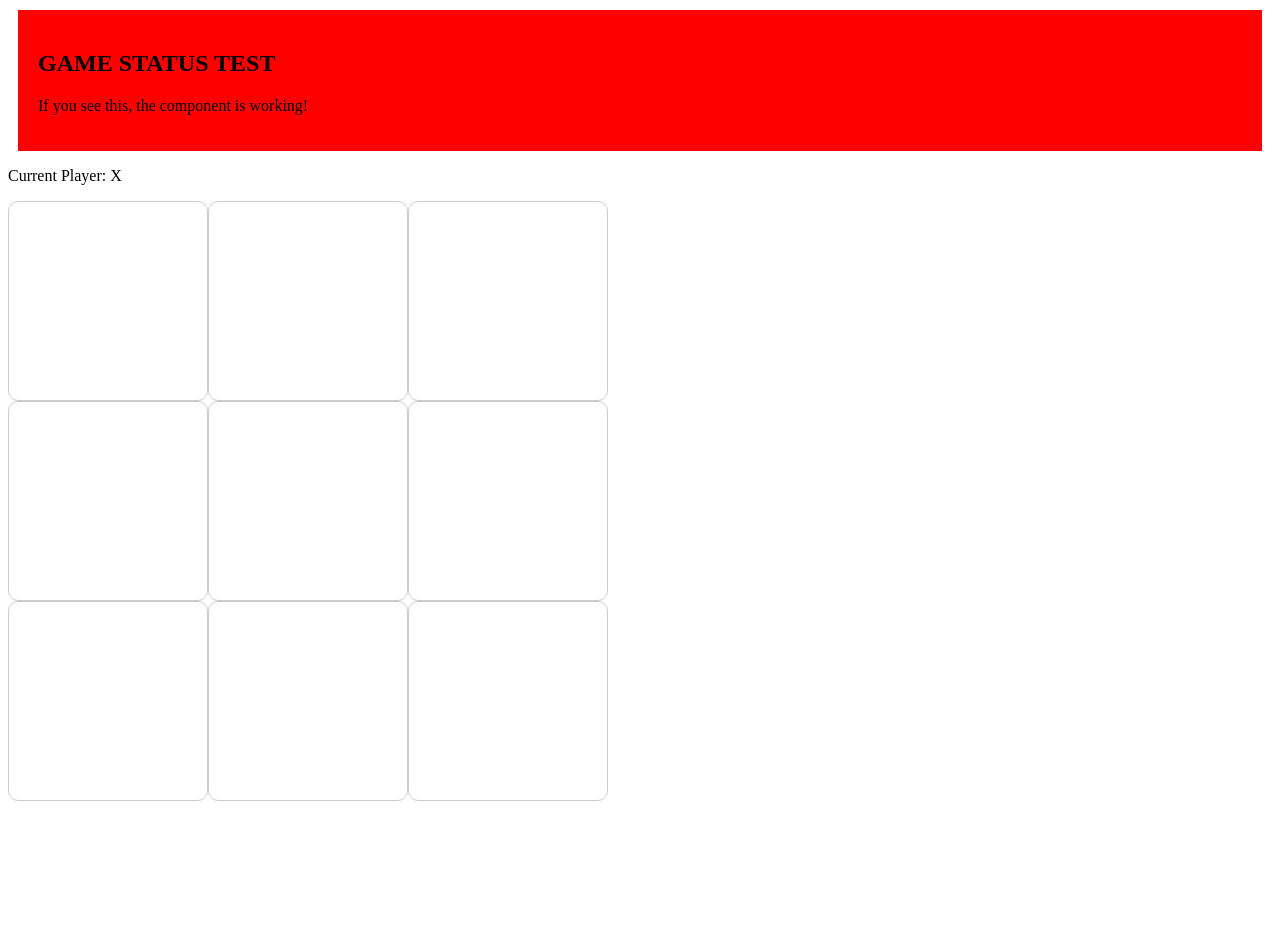
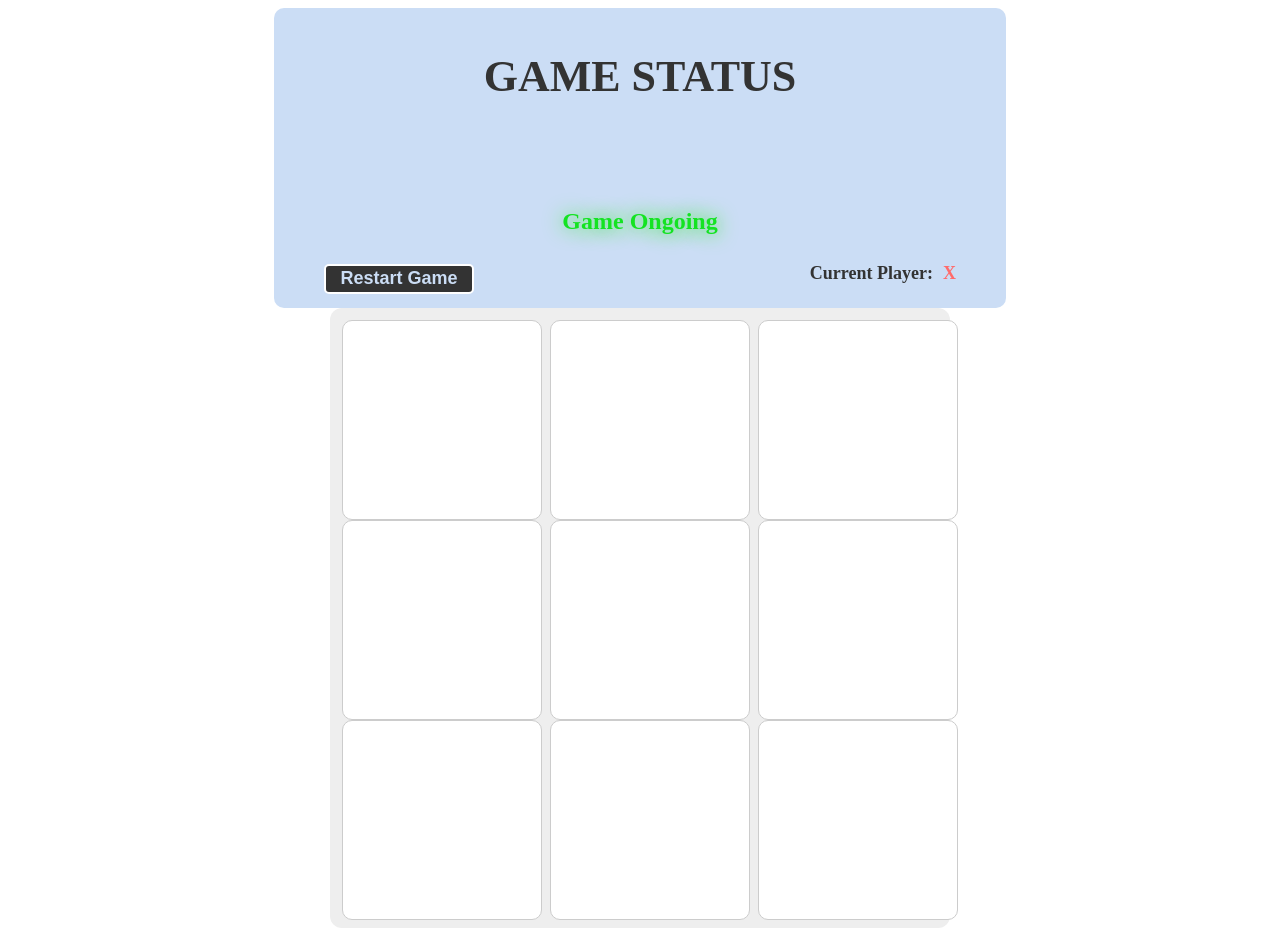
Before and after one commit to SoLNajle/tic-tac-toe-angular, an Angular app: page / in a window 1280 px wide. Before the commit the page ends 809 px from the top, so only its background shows below. Built offline with nearby package versions, Linux system fonts and the light colour scheme.

Commit message:
added confetti service, game logic and status css

```diff
--- a/package.json
+++ b/package.json
@@ -26,6 +26,7 @@
     "@angular/forms": "^20.1.0",
     "@angular/platform-browser": "^20.1.0",
     "@angular/router": "^20.1.0",
+    "canvas-confetti": "^1.9.3",
     "rxjs": "~7.8.0",
     "tslib": "^2.3.0",
     "zone.js": "~0.15.0"
@@ -34,6 +35,7 @@
     "@angular/build": "^20.1.0",
     "@angular/cli": "^20.1.0",
     "@angular/compiler-cli": "^20.1.0",
+    "@types/canvas-confetti": "^1.9.0",
     "@types/jasmine": "~5.1.0",
     "jasmine-core": "~5.8.0",
     "karma": "~6.4.0",
--- a/src/app/components/cell/cell.html
+++ b/src/app/components/cell/cell.html
@@ -1,4 +1,4 @@
 <button class="cell" (click)="onClick()"
- [disabled]="value !== ''"
+ [disabled]="value !== '' || gameOver"
  [value]="value"> {{ value  }}
 </button>
--- a/src/app/components/cell/cell.ts
+++ b/src/app/components/cell/cell.ts
@@ -10,6 +10,7 @@ import { Component, Input, Output, EventEmitter } from '@angular/core';
 })
 export class Cell {
   @Input() value: string = "O"; // Now it can receive data from parent
+  @Input() gameOver: boolean = false;
   @Output() CellClicked = new EventEmitter<void>(); // or EventEmitter<{row: number, col: number}>()
 
 
--- a/src/app/components/game-board/game-board.css
+++ b/src/app/components/game-board/game-board.css
@@ -11,3 +11,17 @@
   padding: 12px;
   box-sizing: border-box;
 }
+
+.game-board-grid {
+  display: grid;
+  grid-template-columns: repeat(3, 1fr);
+  grid-template-rows: repeat(3, 1fr);
+  gap: 8px;
+  width: 620px; /* 3 * 200px cells + 2 * 8px gap */
+  height: 620px;
+  margin: 0 auto;
+  background: #eee;
+  border-radius: 12px;
+  padding: 12px;
+  box-sizing: border-box;
+}
--- a/src/app/components/game-board/game-board.html
+++ b/src/app/components/game-board/game-board.html
@@ -1,11 +1,11 @@
 <!-- In game-board.html -->
-<app-game-status class="game-status"></app-game-status>
+<app-game-status class="game-status" [currentPlayer]="currentPlayer" [winner]="winner" [isDraw]="isDraw" [gameOver]="gameOver" (onRestartGameClicked)="onRestartGameClicked()"></app-game-status>
 <div class="game-board-grid">
-  <p>Current Player: {{ currentPlayer }}</p>
+
   @for (row of board; track $index; let rowIndex = $index) {
   <div class="row">
     @for (cell of row; track $index; let colIndex = $index) {
-    <app-cell [value]="cell" (CellClicked)="onCellClicked(rowIndex, colIndex)">
+    <app-cell [value]="cell" (CellClicked)="onCellClicked(rowIndex, colIndex)" [gameOver]="gameOver">
     </app-cell>
     }
   </div>
--- a/src/app/components/game-board/game-board.ts
+++ b/src/app/components/game-board/game-board.ts
@@ -2,15 +2,18 @@ import { Component } from '@angular/core';
 import { Cell } from '../cell/cell';
 import { CommonModule } from '@angular/common';
 import { GameStatus } from '../game-status/game-status';
+import { ConfettiService } from '../../services/confetti';
 
 @Component({
   selector: 'app-game-board',
-  imports: [Cell, CommonModule, GameStatus],
+  imports: [Cell, CommonModule, GameStatus
+  ],
   templateUrl: './game-board.html',
   styleUrl: './game-board.css',
   standalone: true,
 })
 export class GameBoard {
+  constructor(private confettiService: ConfettiService) {}
   playerX: string = "X";
   playerO: string = "O";
   winner: string | null = null;
@@ -33,5 +36,57 @@ export class GameBoard {
       // Switch to the other player
       this.currentPlayer = this.currentPlayer === 'X' ? 'O' : 'X';
     }
+    this.checkGameStatus();
   }
+  checkWinner() {
+    // Check rows
+    for (let i = 0; i < 3; i++) {
+      if (this.board[i][0] === this.board[i][1] && this.board[i][1] === this.board[i][2] && this.board[i][0] !== '') {
+        return this.board[i][0];
+      }
+    }
+    // Check columns
+    for (let i = 0; i < 3; i++) {
+      if (this.board[0][i] === this.board[1][i] && this.board[1][i] === this.board[2][i] && this.board[0][i] !== '') {
+        return this.board[0][i];
+      }
+    }
+    // Check diagonals
+    if (this.board[0][0] === this.board[1][1] && this.board[1][1] === this.board[2][2] && this.board[0][0] !== '') {
+      return this.board[0][0];
+    }
+    if (this.board[0][2] === this.board[1][1] && this.board[1][1] === this.board[2][0] && this.board[0][2] !== '') {
+      return this.board[0][2];
+    }
+    return null;
+  }
+  checkGameStatus() {
+    // Check if there is a winner
+    const winner = this.checkWinner();
+    if (winner) {
+      this.winner = winner;
+      this.gameOver = true;
+      this.confettiService.triggerPlayerConfetti(winner);
+      return;
+    }
+    // Check for a draw
+    if (this.board.flat().every(cell => cell !== '')) {
+      this.isDraw = true;
+      this.gameOver = true;
+      return;
+    }
+
+  }
+  onRestartGameClicked() {
+    this.board = [
+      ["", "", ""],
+      ["", "", ""],
+      ["", "", ""]
+    ];
+    this.currentPlayer = this.playerX;
+    this.gameOver = false;
+    this.winner = null;
+    this.isDraw = false;
+  }
+
 }
--- a/src/app/components/game-status/game-status.css
+++ b/src/app/components/game-status/game-status.css
@@ -1,7 +1,111 @@
 .game-status {
-  position: relative; /* Change from absolute */
+
+  min-height: 200px;
+  max-height: 200px;
   /* Remove top, right positioning */
-  background: red; /* Make it obvious */
-  padding: 10px;
-  margin: 10px;
+  background: rgb(203, 221, 245);
+  border-radius: 10px;
+  padding: 50px;
+  margin: 20px;
 }
+
+.centered-div {
+  display: flex;
+  flex-direction: column;
+  justify-content: center;
+  align-items: center;
+  height: 200px; /* Full viewport height */
+  width: 50%;
+  margin: 0 auto; /* Centers the div horizontally */
+
+}
+.game-status-title {
+  font-size: 44px;
+  font-weight: bold;
+  color: #333;
+}
+
+.game-status-winner {
+  min-height: 70px;
+  font-size: 44px;
+  font-weight: bold;
+  color: #333;
+  margin: 0;
+
+}
+.game-status-row {
+  display: flex;
+  flex-direction: row;
+  justify-content: space-between;
+  align-items: center;
+  width: 100%;
+  margin-top: 10px;
+  height: 100px;
+  margin-bottom: 0px;
+}
+.game-status-current-player {
+  display: flex;
+  flex-direction: row;
+  align-items: center;
+  font-size: 18px;
+  font-weight: bold;
+  color: #333;
+  /* align to the left corner */
+  text-align: left;
+  margin-left: 0;
+}
+.game-status-restart-button {
+  font-size: 18px;
+  font-weight: bold;
+  text-align: center;
+  margin-right: 0;
+  width: 150px;
+  height: 30px;
+  background-color: #333;
+  color: rgb(203, 221, 245);
+  border-radius: 5px;
+  border: 2px solid #fff;
+  cursor: pointer;
+  margin-top: 10px;
+}
+.game-status-current-player-name {
+  margin-left: 10px;
+  /* align to the left corner */
+}
+
+.player-name-x {
+  color: #ff6b6b;
+  margin-left: 10px;
+}
+
+.player-name-o {
+  margin-left: 10px;
+  color: #4ecdc4;
+}
+
+.game-status-play {
+  font-size: 24px;
+  font-weight: bold;
+  color: #333;
+  margin: 0;
+}
+
+.game-status-game-over {
+  color: #ea0505;
+}
+
+.game-status-game-ongoing {
+  color: #14e322;
+  animation: glow 2s ease-in-out infinite;
+}
+
+@keyframes glow {
+  0% { text-shadow: 0 0 5px #fff; }
+  50% { text-shadow: 0 0 20px currentColor, 0 0 30px #f0eeee; }
+  100% { text-shadow: 0 0 5px grey; }
+}
+.game-status-draw {
+  color: #e2f046;
+  text-shadow: 0 0 10px #333;
+
+}
--- a/src/app/components/game-status/game-status.html
+++ b/src/app/components/game-status/game-status.html
@@ -1,5 +1,32 @@
 <!-- In game-status.html -->
-<div style="background: red; padding: 20px; margin: 10px;">
-    <h2>GAME STATUS TEST</h2>
-    <p>If you see this, the component is working!</p>
+<div class="game-status centered-div">
+  <h2 class="game-status-title">GAME STATUS</h2>
+
+
+  <p class="game-status-winner">
+    @if (winner) {
+      Winner: <span [class]="winner === 'X' ? 'player-name-x' : 'playername-o'">{{ winner }}</span>
+    } @else if (gameOver) {
+       <span class="game-status-draw">Draw</span>
+
+    }
+    </p>
+  <p class="game-status-play">
+   @if (gameOver) {
+    <span class="game-status-game-over">Game Over</span>
+  } @else  {
+  <span class="game-status-game-ongoing">Game Ongoing</span>
+  }
+  </p>
+  <div class="game-status-row">
+    <button
+      class="game-status-restart-button"
+      (click)="onRestartGameClicked.emit()"
+    >
+      Restart Game
+    </button>
+    <div class="game-status-current-player">
+      Current Player:  <p [class]="currentPlayer === 'X' ? 'player-name-x' : 'player-name-o'">{{ currentPlayer }}</p>
+    </div>
+  </div>
 </div>
--- /dev/null
+++ b/src/app/services/confetti.ts
@@ -0,0 +1,28 @@
+// src/app/services/confetti.service.ts
+import { Injectable } from '@angular/core';
+import confetti from 'canvas-confetti';
+
+@Injectable({
+  providedIn: 'root'
+})
+export class ConfettiService {
+    triggerConfetti() {
+        confetti({
+          particleCount: 100,
+          spread: 70,
+          origin: { y: 0.6 }
+        });
+      }
+
+      triggerPlayerConfetti(player: string) {
+        const colors = player === 'X' ? ['#ff6b6b', '#ff8e8e'] : ['#4ecdc4', '#44a08d'];
+
+        confetti({
+          particleCount: 100,
+          spread: 100,
+          origin: { y: 0.6 },
+          colors: colors
+        });
+      }
+
+}
```
Also changed, not shown: src/app/components/game-status/game-status.ts (+7 -2 lines), 1 other file (tests, documents, lock files or other folders).
